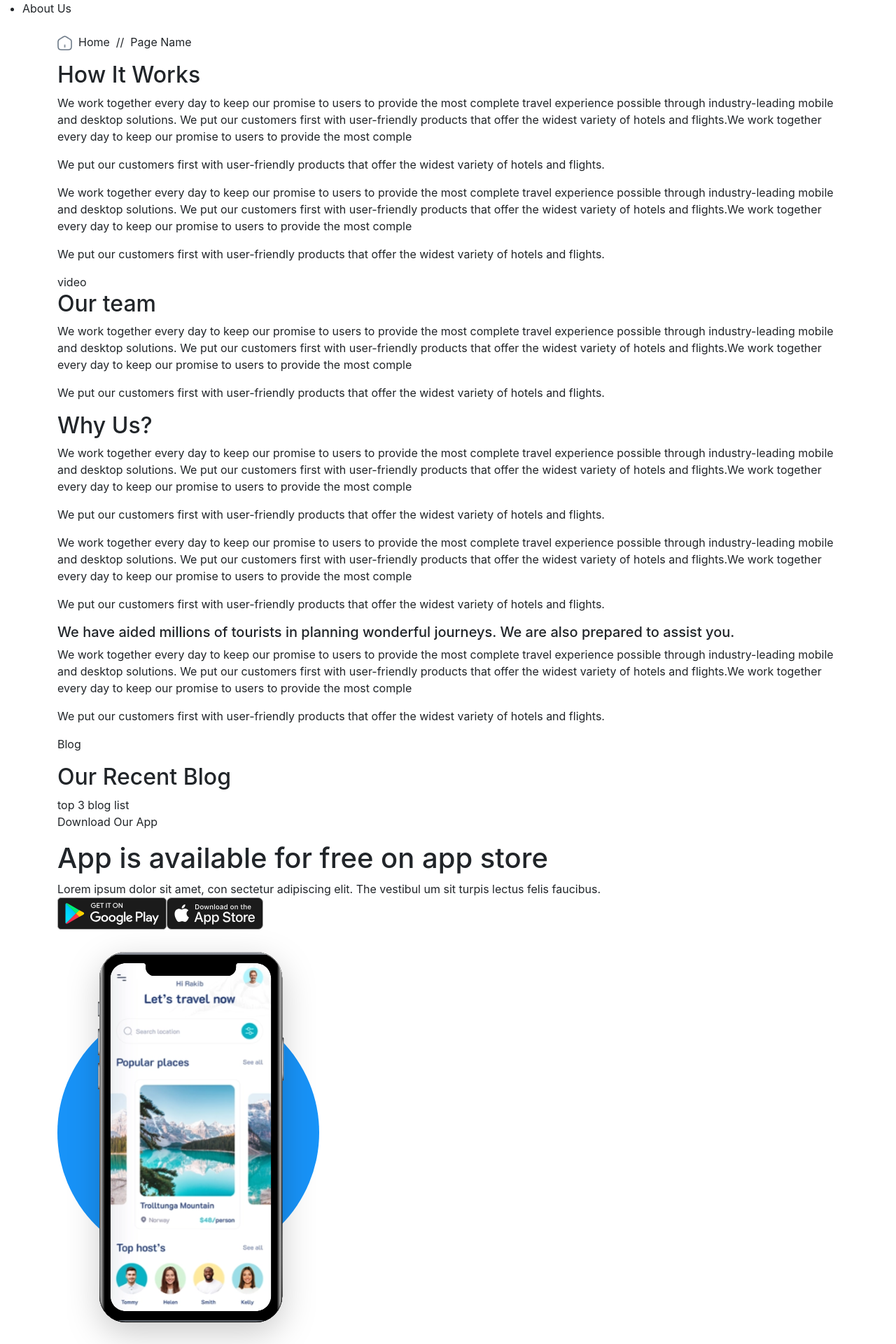
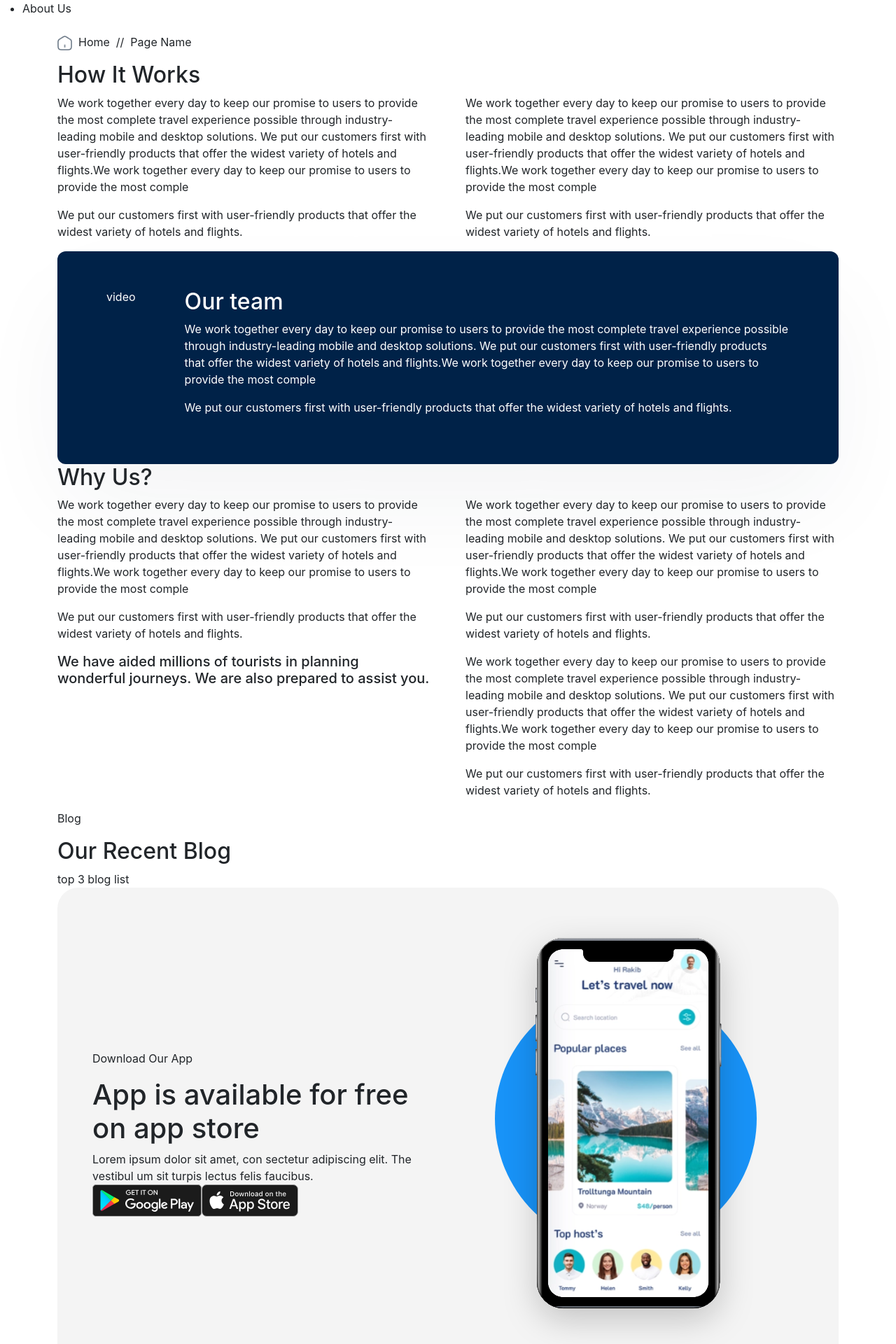
Before and after one commit to pratik-TA/Scuttlr-next-app, a Next.js app: page /about-us in a window 1280 px wide. Shown: the part 120-2040 px from the top of the page at 70% size. Built offline with nearby package versions, Linux system fonts and the light colour scheme.

Commit message:
paragraph sets with display flax

```diff
--- a/pages/about-us/AboutUs.module.scss
+++ b/pages/about-us/AboutUs.module.scss
@@ -0,0 +1,40 @@
+.desc {
+    display: flex;
+    gap: 50px;
+}
+.videoContainer {
+    padding: 53px 70px;
+    display: flex;
+    gap: 70px;
+    color: #FFFFFF;
+    background: #002248;
+    box-shadow: 0px 60px 140px -16px rgba(37, 45, 61, 0.06);
+    border-radius: 12px;
+}
+.whyUs {
+    display: flex;
+    gap: 50px;
+}
+.quotePara {
+    display: flex;
+    gap: 50px;
+    div {
+        flex: 5;
+    }
+}
+.downloanApp {
+    padding: 40px 50px;
+    background: #F4F4F4;
+    border-radius: 30px;
+    display: flex;
+    align-items: center;
+    .leftdownloanApp {
+        flex: 5;
+    }
+    .rightdownloanApp {
+        flex: 5;
+        display: flex;
+        align-items: center;
+        justify-content: center;
+    }
+}
--- a/pages/about-us/index.jsx
+++ b/pages/about-us/index.jsx
@@ -10,7 +10,7 @@ function AboutUs() {
     <div className="container">
       <BreadCrumbs />
       <h2>How It Works</h2>
-      <div>
+      <div className={`${st.desc}`}>
         {/* 1 */}
         <div>
           <p>
@@ -46,7 +46,7 @@ function AboutUs() {
         </div>
       </div>
 
-      <div>
+      <div className={`${st.videoContainer}`}>
         {/* 1 */}
         <div>video</div>
 
@@ -71,7 +71,7 @@ function AboutUs() {
 
       <div>
         <h2>Why Us?</h2>
-        <div>
+        <div className={`${st.whyUs}`}>
           <div>
             <p>
               We work together every day to keep our promise to users to provide
@@ -106,7 +106,7 @@ function AboutUs() {
         </div>
       </div>
 
-      <div>
+      <div className={`${st.quotePara}`}>
         <div>
           {/* icon */}
           <h5>
@@ -138,9 +138,9 @@ function AboutUs() {
       <div>top 3 blog list</div>
 
       {/* download app  */}
-      <div>
+      <div className={`${st.downloanApp}`}>
         {/* left  */}
-        <div>
+        <div className={`${st.leftdownloanApp}`}>
           <p>Download Our App</p>
           <h1>App is available for free on app store</h1>
           <span>
@@ -154,7 +154,7 @@ function AboutUs() {
         </div>
 
         {/* right  */}
-        <div>
+        <div className={`${st.rightdownloanApp}`}>
           <img src={MobileImage.src} alt="mobile image" />
         </div>
       </div>
```
Also changed, not shown: pages/review-booking/ReviewBooking.module.js (deleted), pages/review-booking/ReviewBooking.module.scss (added).
